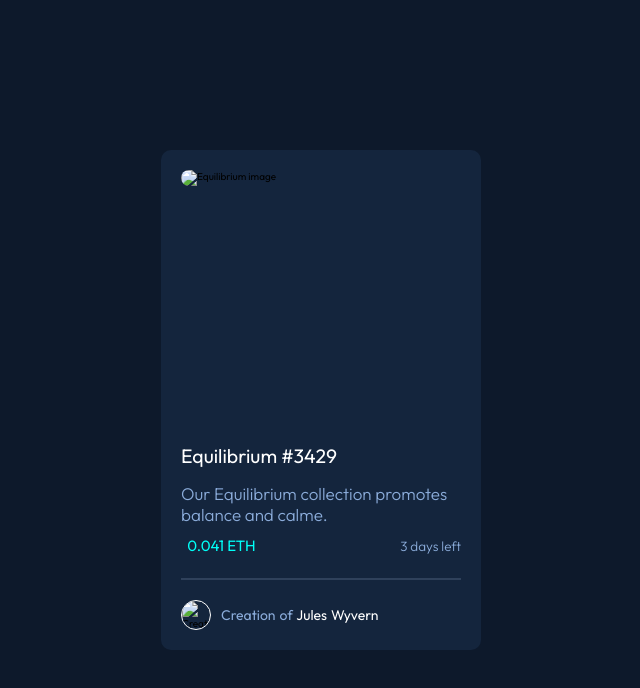
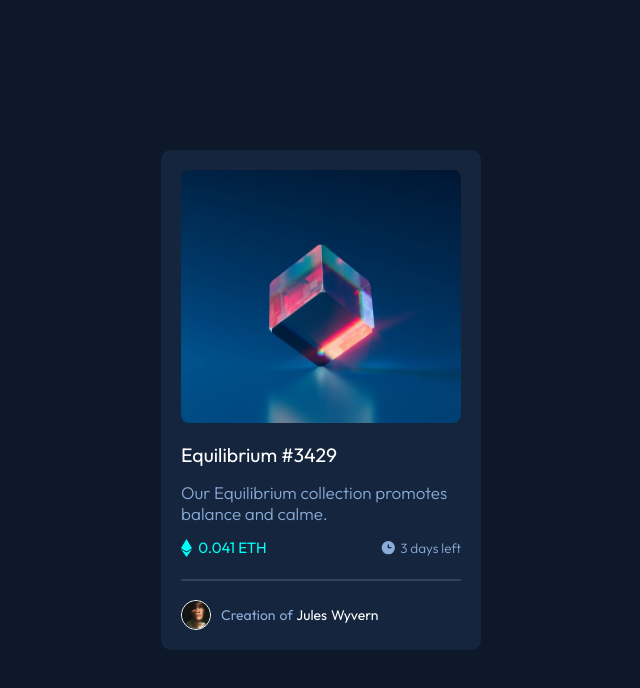
Before and after one commit to DanyelleQuickster/NFT-Preview-Card-Component, a plain HTML site: page index.html in a window 1280 px wide. Shown: the whole page, without its empty margins (319-959 px from the left). Drawn offline with Linux system fonts and the light colour scheme.

Commit message:
Update index.html

```diff
--- a/index.html
+++ b/index.html
@@ -3,14 +3,14 @@
 <head>
   <meta charset="UTF-8">
   <meta name="viewport" content="width=device-width, initial-scale=1.0">
-  <link rel="icon" type="image/png" sizes="32x32" href="./images/favicon-32x32.png">
+  <link rel="icon" type="image/png" sizes="32x32" href="./favicon-32x32.png">
   <link rel="stylesheet" href="./style.css">
   <title>Frontend Mentor | NFT preview card component</title>
 </head>
 <body>
   <div class="container">
     <div class="image">
-      <img src="./images/image-equilibrium.jpg" alt="Equilibrium image" />
+      <img src="./image-equilibrium.jpg" alt="Equilibrium image" />
     </div>
     <div class="nft">
       <div class="nft-title">
@@ -21,16 +21,16 @@
       </div>
       <div class="worth-time">
         <p class="worth">
-          <img src="./images/icon-ethereum.svg" alt="">&nbsp;&nbsp;<span>0.041 ETH</span>
+          <img src="./icon-ethereum.svg" alt="">&nbsp;&nbsp;<span>0.041 ETH</span>
         </p>
         <p class="time-left">
-          <img src="./images/icon-clock.svg" alt=""><span> 3 days left</span>
+          <img src="./icon-clock.svg" alt=""><span> 3 days left</span>
         </p>
       </div>
     </div>
     <hr class="between" />
     <div class="creator-name">
-      <img src="./images/image-avatar.png" alt="Creator Image" />
+      <img src="./image-avatar.png" alt="Creator Image" />
       <p>Creation of <a href="#">Jules Wyvern</a></p>
     </div>
   </div>
```
